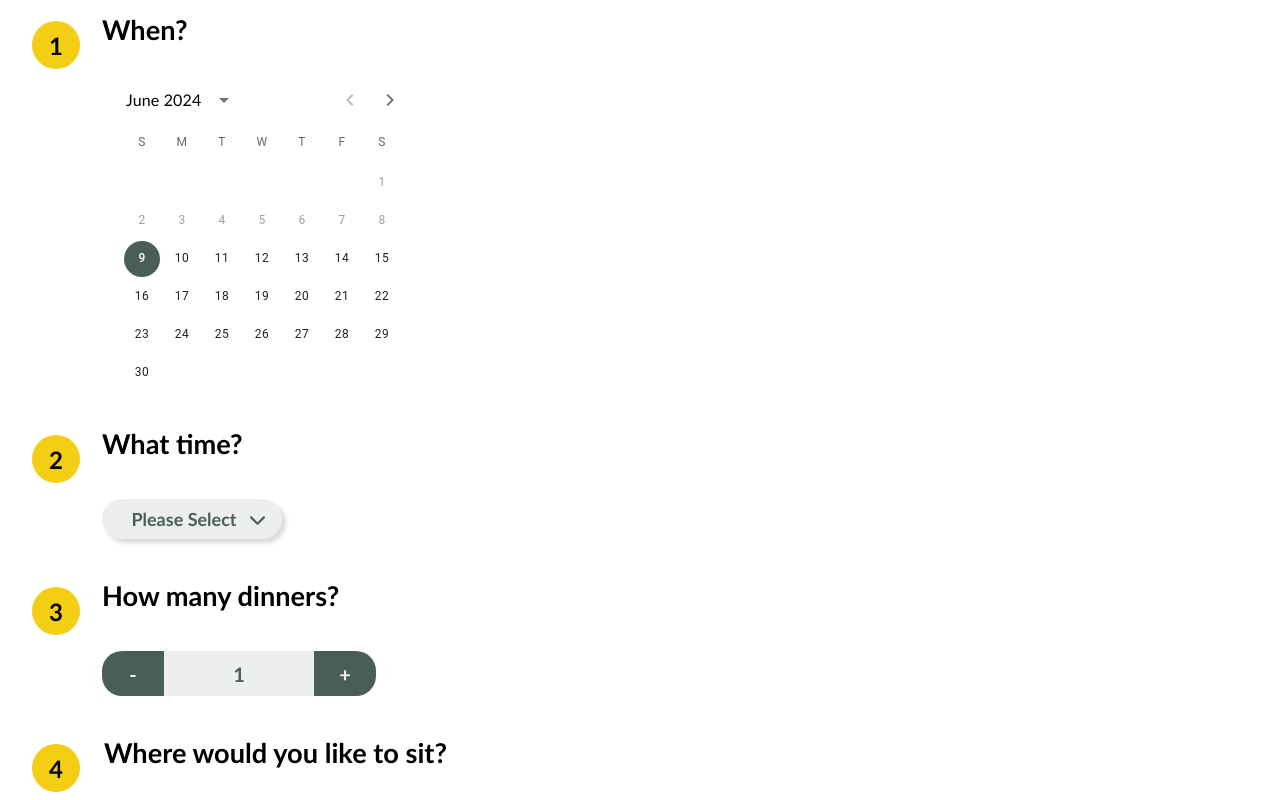
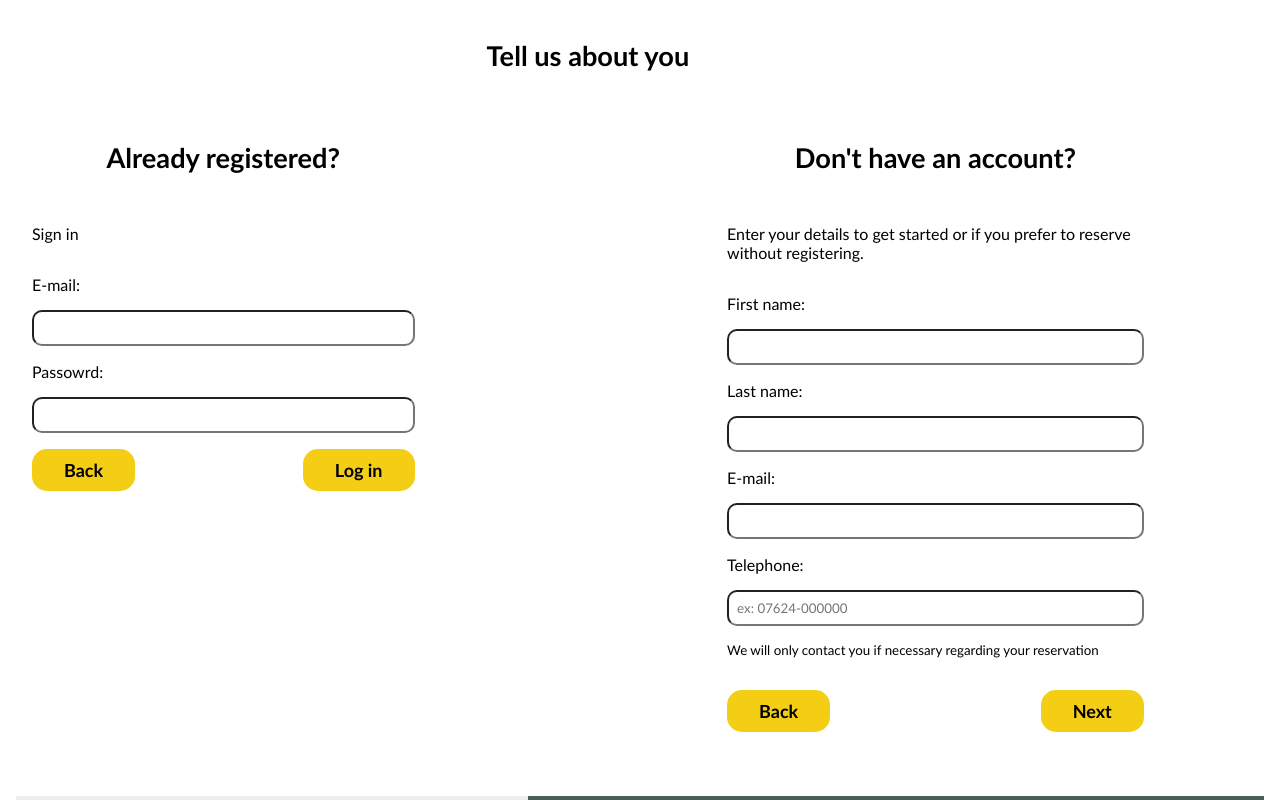
Before and after one commit to claceotto/little-lemon, a React (Create React App) app: page /reservation in a window 1280 px wide. Shown: the part 600-1400 px from the top of the page. Built offline with nearby package versions, Linux system fonts and the light colour scheme.

Commit message:
Log in now searches users and sets values on the form based on user found

```diff
--- a/src/Components/Pages/Reservation/BookingForm/BookingForm.js
+++ b/src/Components/Pages/Reservation/BookingForm/BookingForm.js
@@ -17,14 +17,14 @@ export default function BookingForm() {
   const [occasion, setOccasion] = useState("");
   const [isOccasionValid, setIsOccasionValid] = useState(true);
   const [isPartOneValid, setIsPartOneValid] = useState(false);
-  const [section, setSection] = useState(1);
+  const [section, setSection] = useState(2);
   const [firstName, setFirstName] = useState("");
   const [lastName, setLastName] = useState("");
   const [email, setEmail] = useState("");
   const [telephone, setTelephone] = useState("");
   const [inputEmail, setInputEmail] = useState("");
   const [inputPassword, setInputPassword] = useState("");
-  const [isUser, setIsUser] = useState(false);
+  // const [isUser, setIsUser] = useState(false);
   const [showLogInError, setShowLogInError] = useState(false);
   //consider setting up gobal state for sections...it might make the
   //navigation and next button control simpler?
@@ -203,23 +203,35 @@ export default function BookingForm() {
     const users = [
       {
         firstName: "Clarisse",
-        LastName: "Ceotto",
+        lastName: "Ceotto",
         email: "clatimponi@gmail.com",
         password: "1234",
+        telephone: "07624-111111",
       },
       {
         firstName: "Felipe",
-        LastName: "Ceotto",
-        email: "ceottaki@gmail.com",
+        lastName: "Ceotto",
+        email: "ceottake@gmail.com",
         password: "1234",
+        telephone: "07624-222222",
       },
     ];
+
     const userFound = users.find((user) => {
       return inputEmail === user.email && inputPassword === user.password;
     });
-    setIsUser(userFound !== undefined);
-    setShowLogInError(!isUser);
-    return userFound !== undefined;
+
+    // const isUserFound = userFound !== undefined;
+    // setIsUser(isUserFound);
+    // setShowLogInError(!isUserFound);
+    setShowLogInError(!userFound);
+
+    if (userFound !== undefined) {
+      setFirstName(userFound.firstName);
+      setLastName(userFound.lastName);
+      setEmail(userFound.email);
+      setTelephone(userFound.telephone);
+    }
   };
 
   return (
@@ -447,7 +459,7 @@ export default function BookingForm() {
             </div>
 
             <div className="guest">
-              <h className="res-title">Don't have an account?</h>
+              <h1 className="res-title">Don't have an account?</h1>
               <p>
                 Enter your details to get started or if you prefer to reserve
                 without registering.
@@ -498,8 +510,16 @@ export default function BookingForm() {
               </small>
             </div>
             <div className="btn-container-right">
-              <Button btext={"Back"} disabled={false} handleClick={""} />
-              <Button btext={"Next"} disabled={false} handleClick={""} />
+              <Button
+                btext={"Back"}
+                disabled={false}
+                // handleClick={""}
+              />
+              <Button
+                btext={"Next"}
+                disabled={false}
+                // handleClick={""}
+              />
             </div>
           </>
         ) : null}
```
